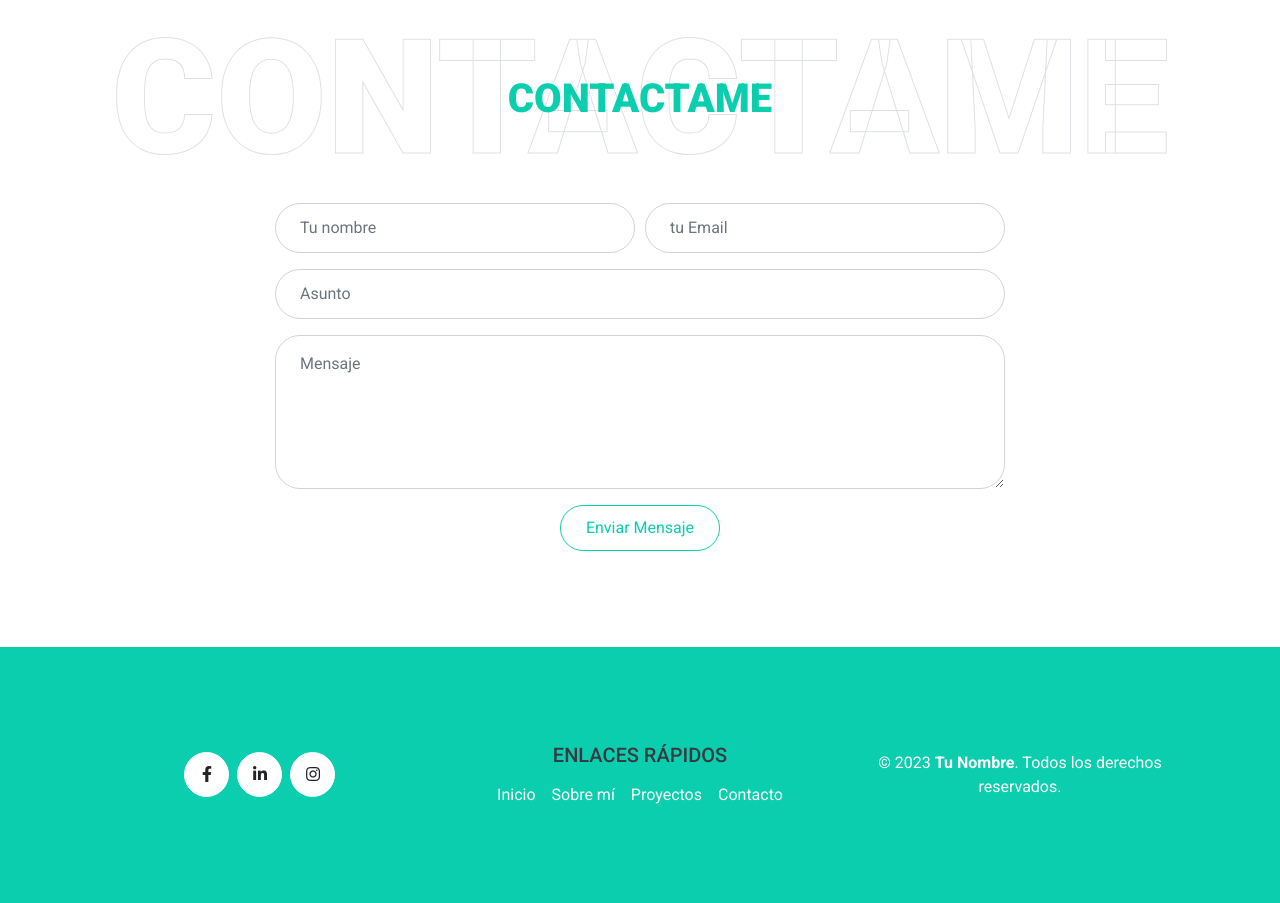
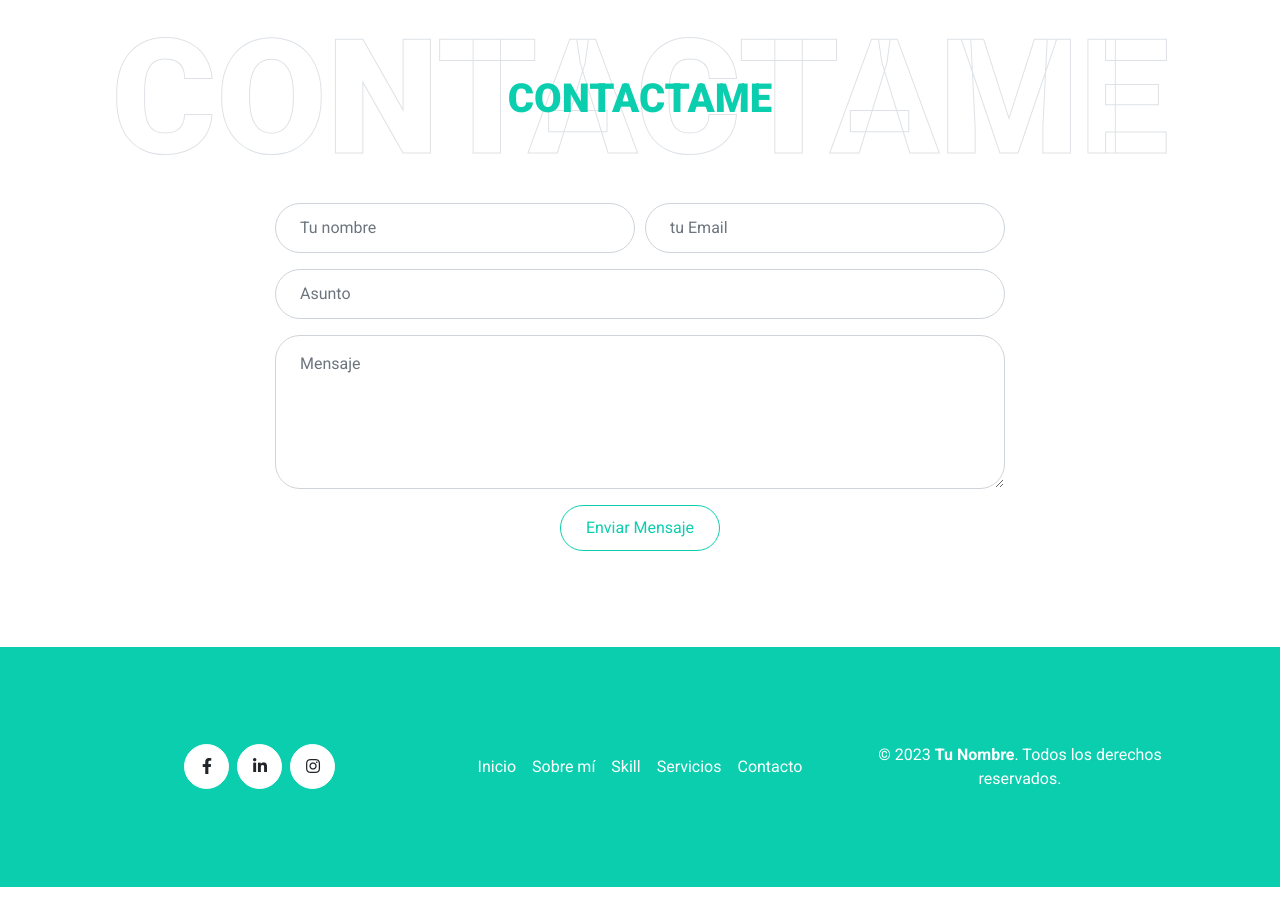
Before and after one commit to gerardoariasjustiniano060/portafolio, a plain HTML site: page index.html in a window 1280 px wide. Shown: the part 4741-5644 px from the top of the page. Drawn offline with nearby package versions, Linux system fonts and the light colour scheme.

Commit message:
first commit

```diff
--- a/index.html
+++ b/index.html
@@ -541,11 +541,12 @@
 
                 <!-- Enlaces rápidos -->
                 <div class="col-md-4 mb-4 mb-md-0">
-                    <h5 class="text-uppercase mb-3">Enlaces rápidos</h5>
+                    <!-- <h5 class="text-uppercase mb-3">Enlaces rápidos</h5> -->
                     <div class="d-flex flex-column flex-md-row justify-content-center">
-                        <a class="text-white mb-2 mb-md-0 mr-md-3" href="#inicio">Inicio</a>
-                        <a class="text-white mb-2 mb-md-0 mr-md-3" href="#sobre-mi">Sobre mí</a>
-                        <a class="text-white mb-2 mb-md-0 mr-md-3" href="#proyectos">Proyectos</a>
+                        <a class="text-white mb-2 mb-md-0 mr-md-3" href="#home">Inicio</a>
+                        <a class="text-white mb-2 mb-md-0 mr-md-3" href="#about">Sobre mí</a>
+                        <a href="#skill" class="text-white mb-2 mb-md-0 mr-md-3">Skill</a>
+                        <a href="#service" class="text-white mb-2 mb-md-0 mr-md-3">Servicios</a>
                         <a class="text-white" href="#contacto">Contacto</a>
                     </div>
                 </div>
```
